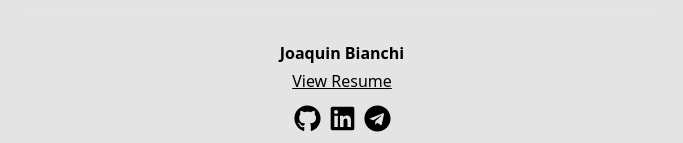
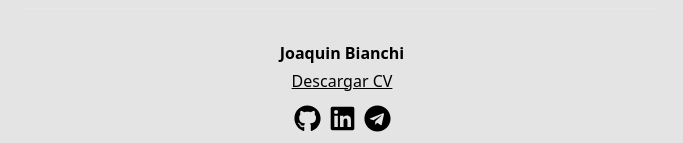
Before and after one commit to Joaquin-Bianchi/Portfolio-Joaquin-Bianchi, a Next.js app: page / in a window 1280 px wide. Shown: the part 3752-3895 px from the top of the page, without its empty margins (298-981 px from the left). Built offline with nearby package versions, Linux system fonts and the light colour scheme; a web font is replaced by a local one; what @midudev/tailwind-animations would draw is missing.

Commit message:
Agregado href para el button de cv

```diff
--- a/src/components/Contact.jsx
+++ b/src/components/Contact.jsx
@@ -3,7 +3,6 @@ import React, { useRef, useState } from "react";
 import SocialLinks from "./buttons/SocialLinks";
 import Loader from "./cards/Loader";
 import emailjs from "@emailjs/browser";
-import ButtonCv from "./buttons/ButtonCv";
 import { toast } from "react-hot-toast";
 function Contact() {
   const form = useRef();
@@ -157,8 +156,11 @@ function Contact() {
                 Joaquin Bianchi
               </p>
               <div className="mb-3">
-                <a className="dark:text-[#a7a9be]  dark:hover:text-orange-500 cursor-pointer underline font-normal">
-                  View Resume
+                <a
+                  href="https://flowcv.com/resume/pqls7i3bt6"
+                  className="dark:text-[#a7a9be] hover:text-orange-500  dark:hover:text-orange-500 cursor-pointer underline font-normal"
+                >
+                  Descargar CV
                 </a>
               </div>
 
```
